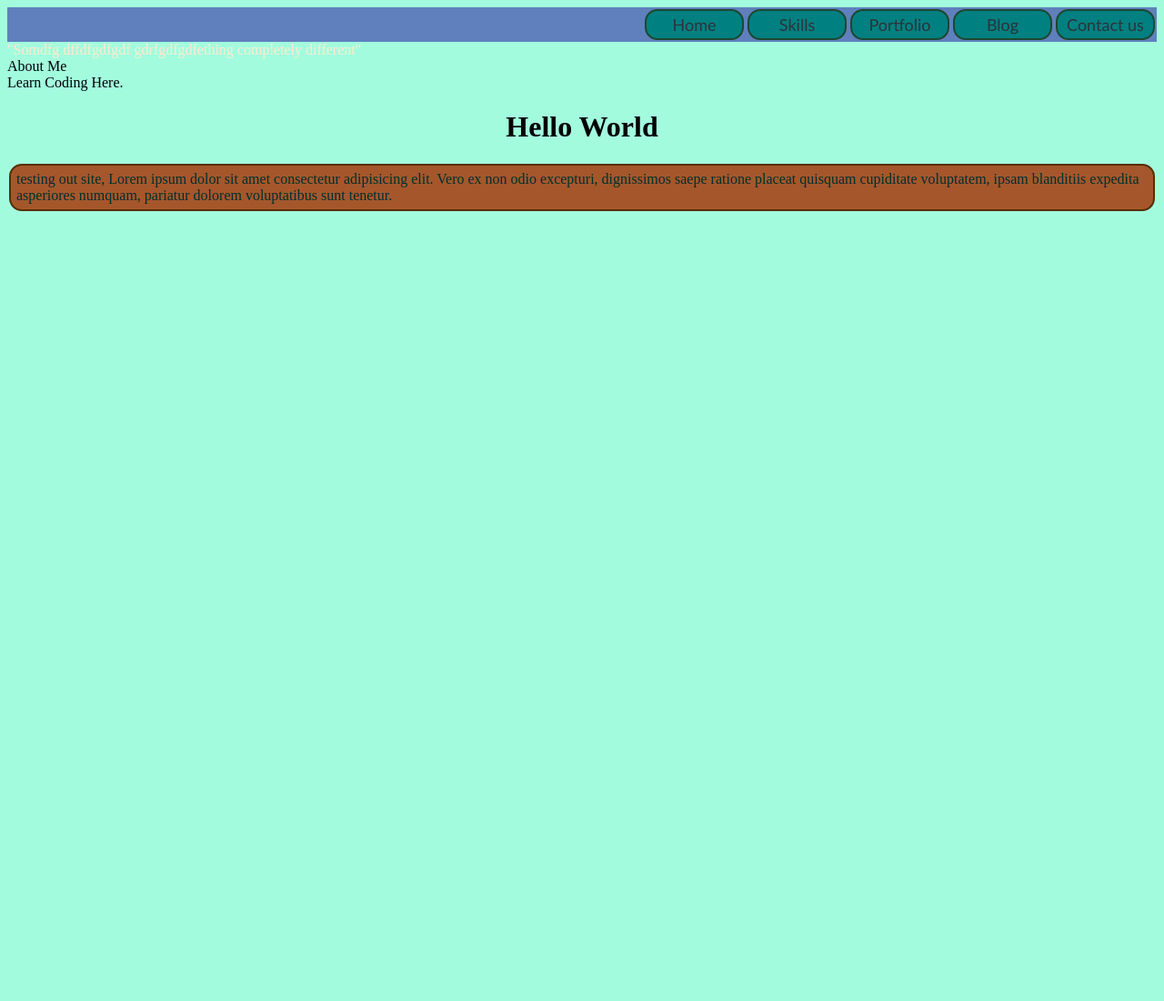
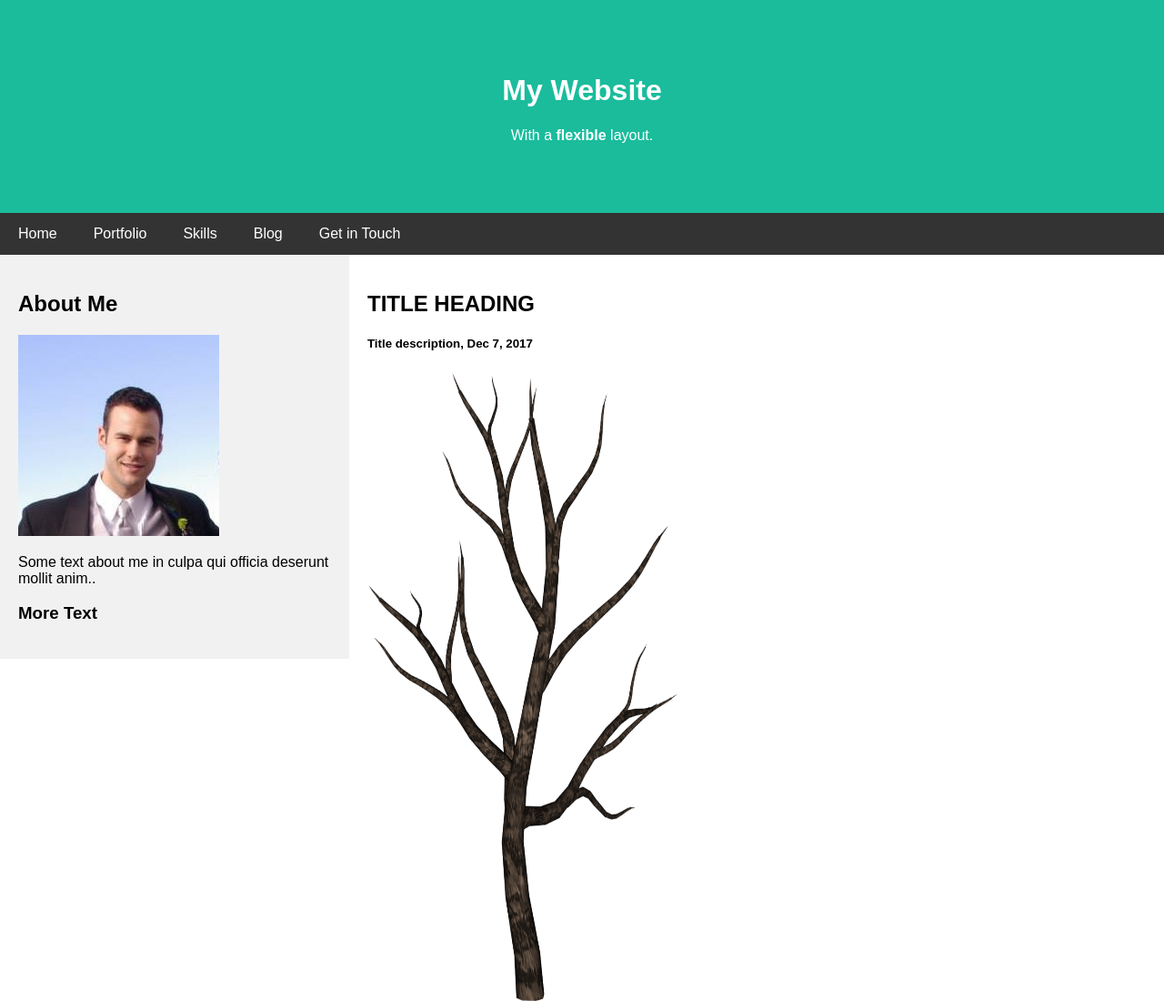
Before and after one commit to jmckirdy/Portfolio-Site, a plain HTML site: page index.html in a window 1280 px wide. Shown: the top 1100 px of the page at 91% size. Before the commit the page ends 800 px from the top, so only its background shows below. Drawn offline with Linux system fonts and the light colour scheme.

Commit message:
replace broken site with new one and all files too

```diff
--- a/index.html
+++ b/index.html
@@ -1,42 +1,72 @@
 <!DOCTYPE html>
-<html lang="en">
+<html>
 <head>
-    <meta charset="UTF-8">
-    <meta name="viewport" content="width=device-width, initial-scale=1.0">
-    <title>JM Developments</title>
-    <script src="logic.js"></script>
-    <link rel="stylesheet" href="stylesheet.css">
+<title>JM Developments</title>
+<meta charset="UTF-8">
+<meta name="viewport" content="width=device-width, initial-scale=1">
+<link rel="stylesheet" href="stylesheet.css">
+<script src="logic.js"></script>
 </head>
 <body>
-<!-- how to center? -->
 
-<div class="flex-navContainer">
-    <div>Contact us</div>
-    <div>Blog</div>
-    <div>Portfolio</div>
-    <div>Skills</div>
-    <div>Home</div>
+<!-- Header -->
+<div class="header">
+  <h1>My Website</h1>
+  <p>With a <b>flexible</b> layout.</p>
+</div>
+
+<!-- Navigation Bar -->
+<div class="navbar">
+  <a href="#">Home</a>
+  <a href="#">Portfolio</a>
+  <a href="#">Skills</a>
+  <a href="#">Blog</a>
+  <a href="#">Get in Touch</a>
+</div>
+
+<!-- The flexible grid (content) -->
+<div class="row">
+  <div class="side">
+    <h2>About Me</h2>
+    <img src="profilePic.jpg" alt="some pic">
+    <p>Some text about me in culpa qui officia deserunt mollit anim..</p>
+    <h3>More Text</h3>
   </div>
 
-  <div
-
-  style="width: auto;" >
-    <div width: 900px; height: 30500px; margin: 2px;
-    style="color: blanchedalmond;" >"Somdfg dffdfgdfgdf
-        gdrfgdfgdfething completely different"</div>
+  <div class="main">
+    <h2>TITLE HEADING</h2>
+    <h5>Title description, Dec 7, 2017</h5>
+    <img src="PngItem_1024061.png" alt="tree" height="50%" width="40%">
+    <p>Some text..</p>
+    <p>Sunt in culpa qui officia deserunt mollit anim id est laborum consectetur adipiscing elit, sed do eiusmod tempor incididunt ut labore et dolore magna aliqua. Ut enim ad minim veniam, quis nostrud exercitation ullamco.</p>
+    <br>
+    <h2>Featured Project</h2>
+    <h5>A 'Battleships' Web-Game</h5>
+    <p>Made with a Model/View/Controller architecture in JS/HTML/CSS.</p>
+    <div class="fakeimg" style="height:200px;">Image</div>
+    <h2>Portfolio</h2>
+    <p>Have bulk of projects here... Sunt in culpa qui officia deserunt
+      mollit anim id est laborum consectetur adipiscing elit, sed do
+      eiusmod tempor incididunt ut labore et dolore magna aliqua. Ut enim
+      ad minim veniam, quis nostrud exercitation ullamco.</p>
+    <div class="fakeimg" style="height:200px;">Image</div>
   </div>
 
-
-
-<div class=".flex-main">
-  <div>About Me</div>
-  <div>Learn Coding Here.</div>
+  <div class="footer">
+  <a href="https://twitter.com/john_mckirdy">
+    <img src="twitter.png" alt="twitter" style="width:42px;height:42px;">
+  </a>
+  <a href="https://www.linkedin.com/in/john-mckirdy-a342861b8/?trk=people-guest_people_search-card&originalSubdomain=ca">
+    <img src="linkedin.png" alt="linkedIn" style="width:42px;height:42px;">
+  </a>
+  <a href="https://www.youtube.com/channel/UCQFaF3k36gREt5hA7BmCjpQ?view_as=subscriber">
+    <img src="youtube.png" alt="youTube" style="width:42px;height:42px;">
+  </a>
+  <a href="https://www.facebook.com/johnsblog.org">
+    <img src="facebook.png" alt="facebook" style="width:42px;height:42px;">
+  </a>
+  </div>
 
 </div>
 
-<H1 style="text-align: center;">Hello World</H1>
-<p>testing out site, Lorem ipsum dolor sit amet consectetur adipisicing elit. Vero ex non odio excepturi, dignissimos saepe
-ratione placeat quisquam cupiditate voluptatem, ipsam blanditiis expedita asperiores numquam, pariatur dolorem voluptatibus sunt tenetur.</p>
-
-</body>
-</html>
+<!-- Footer -->
--- a/stylesheet.css
+++ b/stylesheet.css
@@ -1,48 +1,84 @@
 
-/* Do I want to create a flexbox for every section of site? */
+* {
+    box-sizing: border-box;
+  }
 
-body {
-    background-color: rgb(163, 251, 222);
-}
+  /* Style the body */
+  body {
+    font-family: Arial;
+    margin: 0;
+  }
 
-header {
-    color: chartreuse;
-    background-color: khaki;
-    text-shadow: lightcoral;
-}
+  /* Header/logo Title */
+  .header {
+    padding: 60px;
+    text-align: center;
+    background: #1abc9c;
+    color: white;
+  }
 
-p {
-    border: 2px solid rgb(87, 46, 0);
-    border-radius: 14px;
-	background-color: rgb(165, 87, 43);
-    color: rgb(0, 47, 47);
-    margin: 2px;
-    padding: 6px;
-}
+  /* Style the top navigation bar */
+  .navbar {
+    display: flex;
+    background-color: #333;
+  }
 
+  /* Style the navigation bar links */
+  .navbar a {
+    color: white;
+    padding: 14px 20px;
+    text-decoration: none;
+    text-align: center;
+  }
 
-.flex-main {
+  /* Change color on hover */
+  .navbar a:hover {
+    background-color: #ddd;
+    color: black;
+  }
+
+  /* Column container */
+  .row {
     display: flex;
     flex-wrap: wrap;
-    flex-direction: row;
-    background-color: crimson;
+  }
 
-}
+  /* Create two unequal columns that sits next to each other */
+  /* Sidebar/left column */
+  .side {
+    flex: 30%;
+    height: 20%;
+    background-color: #f1f1f1;
+    padding: 20px;
+  }
 
-    .flex-main > div {
-        border-radius: 25px;
-        border: 2px solid cadetblue;
-        width: 220px;
-        height: 220px;
-        margin: 2px;
-        text-align: start;
-        line-height: 170%;
-        font-size: 18px;
-        font-family: 'Trebuchet MS', 'Lucida Sans Unicode',
-        'Lucida Grande', 'Lucida Sans', Arial, sans-serif;
-        color: rgb(24, 31, 37);
+  /* Main column */
+  .main {
+    flex: 70%;
+    background-color: white;
+    padding: 20px;
+  }
 
+  /* Fake image, just for this example */
+  .fakeimg {
+    background-image: none;
+    width: 100%;
+    padding: 20px;
+  }
+
+  /* Footer */
+  .footer {
+    padding: 20px;
+    text-align: center;
+    background: #ddd;
+  }
+
+  /* Responsive layout - when the screen is less than 700px wide, make the two columns stack on top of each other instead of next to each other */
+  @media screen and (max-width: 700px) {
+    .row, .navbar {
+      flex-direction: column;
     }
+  }
 
 .flex-navContainer {
     display: flex;
```
Also changed, not shown: PngItem_1024061.png (added), facebook.png (added), linkedin.png (added), profilePic.jpg (added), twitter.png (added), youtube.png (added).
